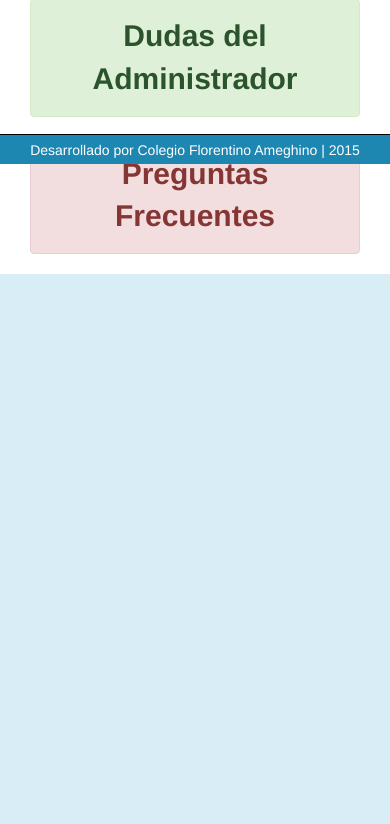
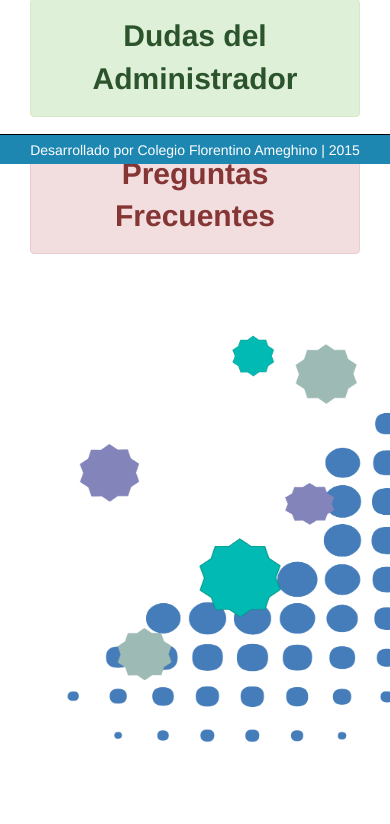
Before and after one commit to Maocast55/sistema-de-notas, a Django app: page /manual in a window 390 px wide; the page is wider, and only the part inside the window is pictured. Shown: the part 680-1504 px from the top of that part. Before the commit the page ends 954 px from the top of that part, so only its background shows below. Run offline with Django 3.2, Linux system fonts and the light colour scheme; some libraries are stand-ins or nearby versions.

Commit message:
edicion de la primer pantalla del manual

```diff
--- a/sistemaDeNotas/static/css/estilo_application.css
+++ b/sistemaDeNotas/static/css/estilo_application.css
@@ -175,3 +175,9 @@ float:left;
 .tituloPrincipal{
   text-align: center;
 }
+
+#preguntas{
+margin-bottom: 50px;
+font-size: 50px;
+float:left;
+}
--- a/sistemaDeNotas/templates/manual.html
+++ b/sistemaDeNotas/templates/manual.html
@@ -24,7 +24,7 @@
 			</div>
         </header> <!--BANNER GRANDE-->
 
- <div id="bajarDiv" class="col-md-12">
+ <div id="bajarDiv" class="col-md-12"> <!---imagen del nene y cajas de preguntas-->
 
         <div id="imagen_del_chico" class="col-md-3">
             <img src="{{STATIC_URL}}images/chico2.png" width=300px height="300px">
@@ -42,6 +42,10 @@
             </div>
         </div>
 
+        <div id="preguntas" class="col-md-3">
+            <img src="{{STATIC_URL}}images/logotipo2.png" width=500px height="500px">
+        </div>
+
  </div>
 
     </div>
```
Also changed, not shown: sistemaDeNotas/static/images/doctor1.jpg (added), sistemaDeNotas/static/images/doctor2.jpg (added), sistemaDeNotas/static/images/logotipo1.png (added), sistemaDeNotas/static/images/logotipo2.png (added).
